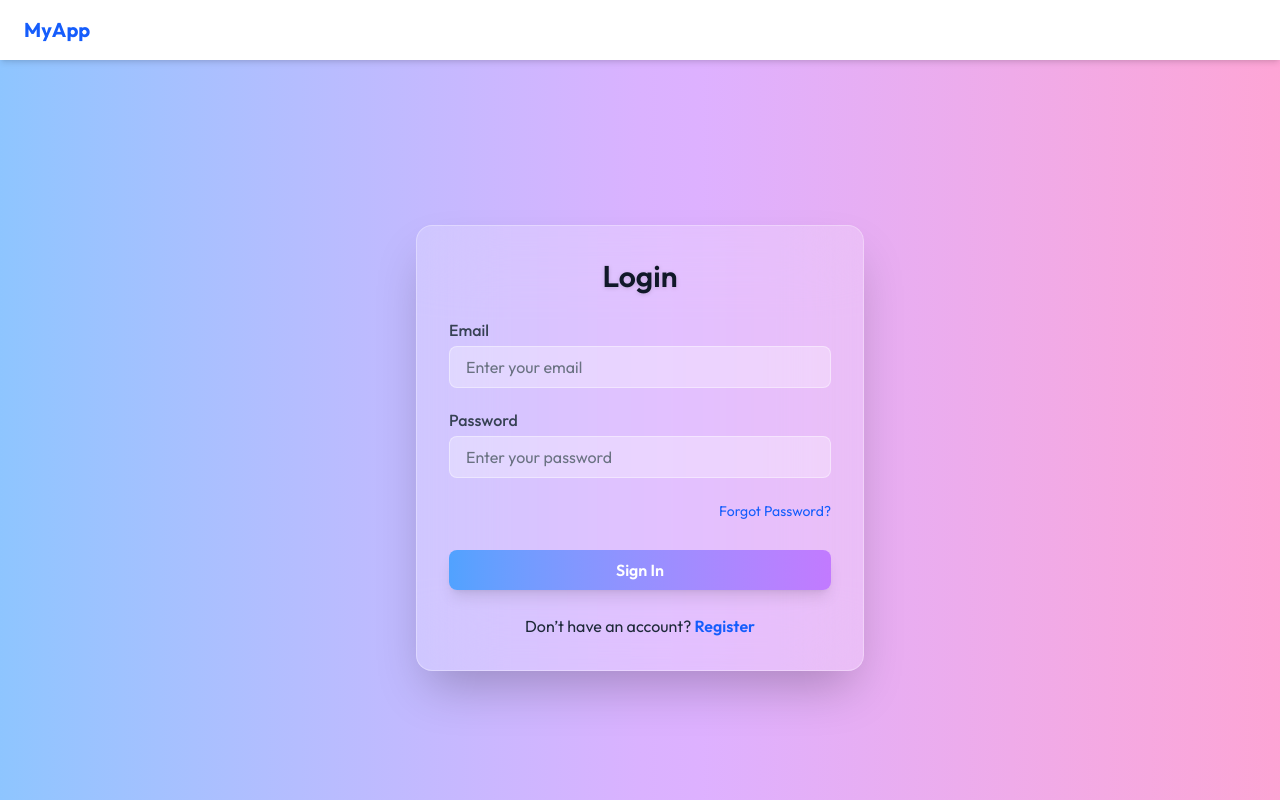
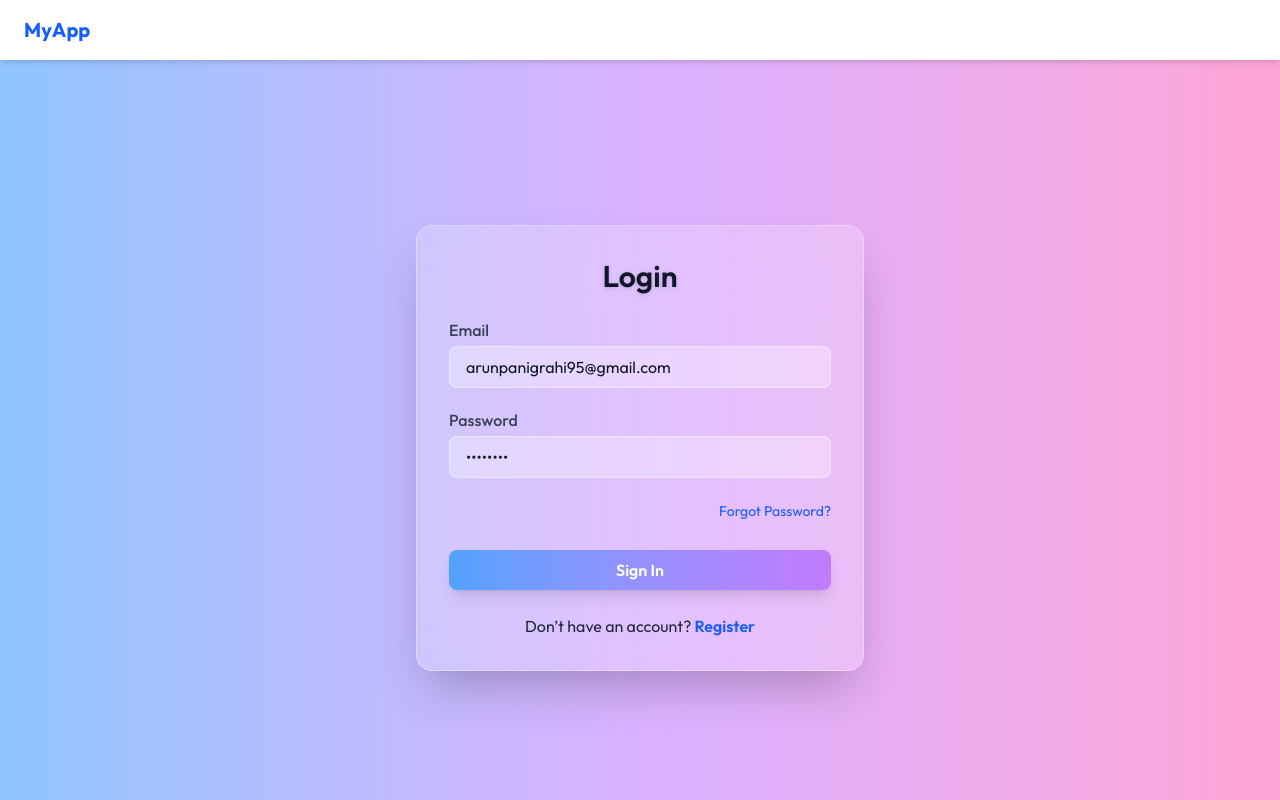
Before and after one commit to arunpanigrahi93/mern-auth, a React (Vite) app in the folder client/: page /login in a window 1280 px wide. Built offline with nearby package versions, Linux system fonts and the light colour scheme.

Commit message:
register and login page

```diff
--- a/client/src/pages/Login.jsx
+++ b/client/src/pages/Login.jsx
@@ -1,10 +1,49 @@
 import React, { useState } from "react";
+import axios from "axios";
 
 const Login = () => {
   const [name, setName] = useState("");
-  const [email, setEmail] = useState("");
-  const [password, setPassword] = useState("");
+  const [email, setEmail] = useState("arunpanigrahi95@gmail.com");
+  const [password, setPassword] = useState("arun@123");
   const [isSignUp, setIsSignUp] = useState(false);
+
+  // 🔹 Sign In Handler
+  const signinUser = async () => {
+    try {
+      const response = await axios.post(
+        "http://localhost:4000/api/auth/login",
+        { email, password },
+        { withCredentials: true }
+      );
+      console.log("Login success:", response.data);
+    } catch (err) {
+      console.error("Login failed:", err.message);
+    }
+  };
+
+  // 🔹 Sign Up Handler
+  const signupUser = async () => {
+    try {
+      const response = await axios.post(
+        "http://localhost:4000/api/auth/register",
+        { name, email, password },
+        { withCredentials: true }
+      );
+      console.log("Signup success:", response.data);
+    } catch (err) {
+      console.error("Signup failed:", err.message);
+    }
+  };
+
+  // 🔹 Decide based on mode
+  const handleSubmit = async (e) => {
+    e.preventDefault(); // prevent page reload
+    if (isSignUp) {
+      await signupUser();
+    } else {
+      await signinUser();
+    }
+  };
 
   return (
     <div className="flex items-center justify-center min-h-screen bg-gradient-to-r from-blue-300 via-purple-300 to-pink-300 animate-gradient-x">
@@ -14,7 +53,8 @@ const Login = () => {
           {isSignUp ? "Create Account" : "Login"}
         </h2>
 
-        <form className="space-y-5">
+        {/* 🔹 Form */}
+        <form className="space-y-5" onSubmit={handleSubmit}>
           {isSignUp && (
             <div>
               <label className="block text-left text-gray-700 font-medium mb-1">
@@ -26,6 +66,7 @@ const Login = () => {
                 onChange={(e) => setName(e.target.value)}
                 className="w-full px-4 py-2 bg-white/30 border border-white/40 rounded-lg placeholder-gray-500 text-gray-900 focus:ring-2 focus:ring-blue-300 focus:outline-none"
                 placeholder="Enter your name"
+                required
               />
             </div>
           )}
@@ -40,6 +81,7 @@ const Login = () => {
               onChange={(e) => setEmail(e.target.value)}
               className="w-full px-4 py-2 bg-white/30 border border-white/40 rounded-lg placeholder-gray-500 text-gray-900 focus:ring-2 focus:ring-blue-300 focus:outline-none"
               placeholder="Enter your email"
+              required
             />
           </div>
 
@@ -53,6 +95,7 @@ const Login = () => {
               onChange={(e) => setPassword(e.target.value)}
               className="w-full px-4 py-2 bg-white/30 border border-white/40 rounded-lg placeholder-gray-500 text-gray-900 focus:ring-2 focus:ring-blue-300 focus:outline-none"
               placeholder="Enter your password"
+              required
             />
           </div>
 
@@ -75,6 +118,7 @@ const Login = () => {
           </button>
         </form>
 
+        {/* Toggle */}
         <p className="mt-6 text-center text-gray-800">
           {isSignUp ? "Already have an account?" : "Don’t have an account?"}{" "}
           <span
```
